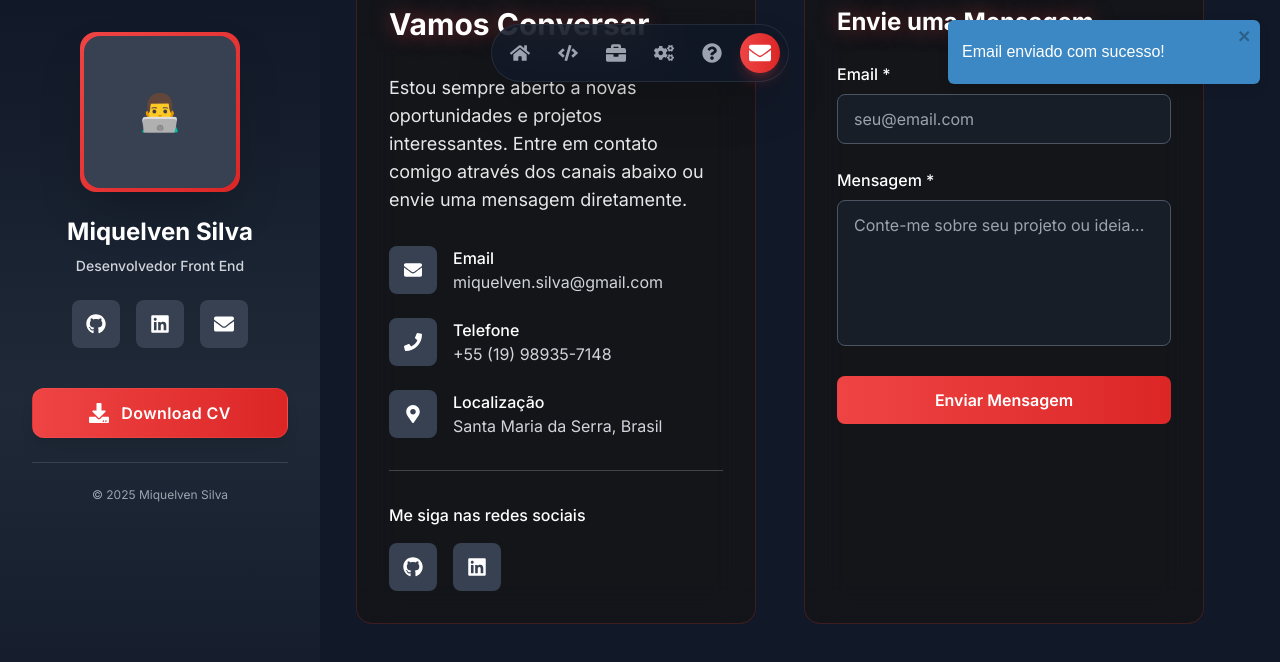
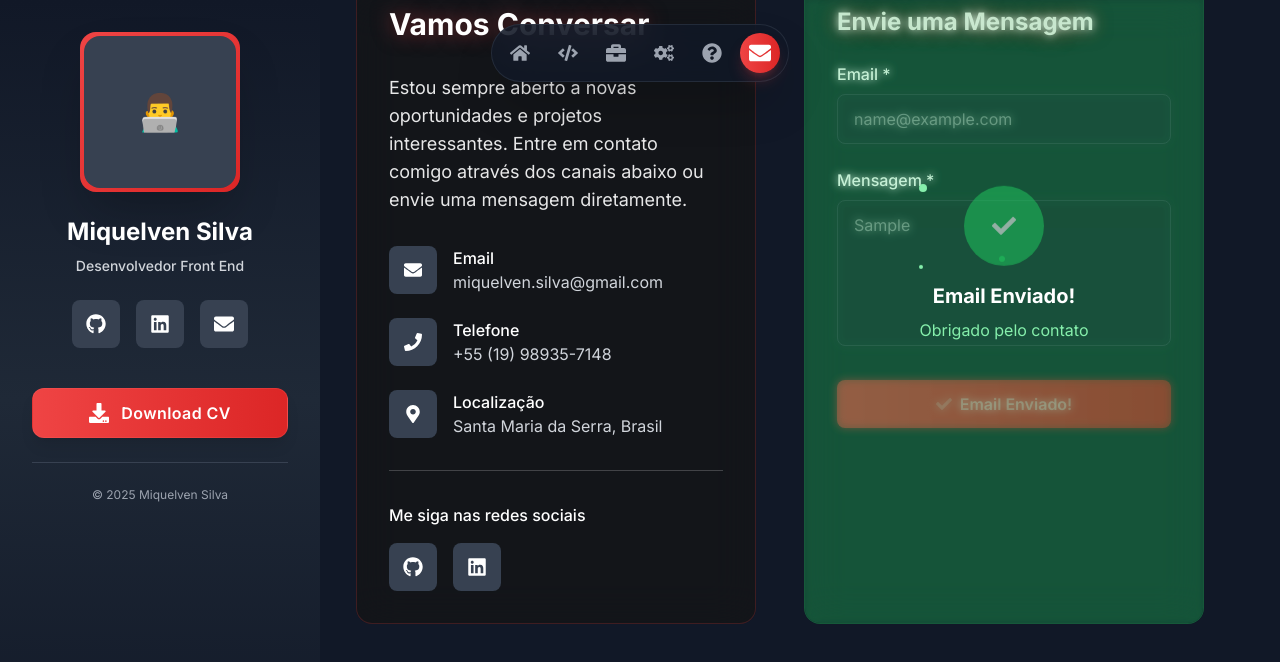
Before and after one commit to miquelven/Portifolio, a React (Vite) app: page / in a window 1280 px wide. Both pictures are taken after typing "name@example.com", "Sample" into the empty fields and a click on the button "Enviar Mensagem". Shown: the part 3298-3960 px from the top of the page. Built offline with nearby package versions, Linux system fonts and the light colour scheme.

Commit message:
style: adicao da animacao de confirmacao de envio de email na secao de contato

```diff
--- a/src/components/Contact/index.jsx
+++ b/src/components/Contact/index.jsx
@@ -9,6 +9,8 @@ import {
   FaEnvelope,
   FaPhone,
   FaMapMarkerAlt,
+  FaCheck,
+  FaPaperPlane,
 } from "react-icons/fa";
 import emailjs from "@emailjs/browser";
 
@@ -16,6 +18,7 @@ export default function Contact() {
   const [showError, setShowError] = useState(false);
   const [textAreaValue, setTextAreaValue] = useState("");
   const [isLoading, setIsLoading] = useState(false);
+  const [emailSent, setEmailSent] = useState(false);
 
   const validateTextArea = textAreaValue.trim().length < 4;
 
@@ -33,10 +36,15 @@ export default function Contact() {
         templateParams,
         "W7PLvOdvqRzXPUDr1"
       );
-      toast.success("Email enviado com sucesso!");
-      reset();
-      setShowError(false);
-      setTextAreaValue("");
+      setEmailSent(true);
+
+      // Reset após 3 segundos
+      setTimeout(() => {
+        setEmailSent(false);
+        reset();
+        setShowError(false);
+        setTextAreaValue("");
+      }, 3000);
     } catch (error) {
       toast.error("Erro ao enviar email. Tente novamente.");
     } finally {
@@ -68,11 +76,7 @@ export default function Contact() {
     <div className="my-32 md:my-52 max-w-[1500px] mx-auto px-4 md:px-5">
       <div className="grid grid-cols-1 lg:grid-cols-2 gap-8 md:gap-12">
         {/* Informações de contato */}
-        <div
-          className="glass-effect rounded-2xl p-6 md:p-8"
-          data-aos="fade-right"
-          data-aos-delay="300"
-        >
+        <div className="glass-effect rounded-2xl p-6 md:p-8">
           <h3 className="text-2xl md:text-3xl font-bold text-white mb-6 md:mb-8 text-glow">
             Vamos Conversar
           </h3>
@@ -95,8 +99,12 @@ export default function Contact() {
                 <FaEnvelope className="contact-icon text-white relative z-10 transition-all duration-300 group-hover:scale-125 group-hover:rotate-6" />
               </div>
               <div>
-                <p className="text-white font-medium text-sm md:text-base">Email</p>
-                <p className="text-gray-300 text-sm md:text-base">miquelven.silva@gmail.com</p>
+                <p className="text-white font-medium text-sm md:text-base">
+                  Email
+                </p>
+                <p className="text-gray-300 text-sm md:text-base">
+                  miquelven.silva@gmail.com
+                </p>
               </div>
             </div>
 
@@ -111,8 +119,12 @@ export default function Contact() {
                 <FaPhone className="contact-icon text-white relative z-10 transition-all duration-300 group-hover:scale-125 group-hover:rotate-6" />
               </div>
               <div>
-                <p className="text-white font-medium text-sm md:text-base">Telefone</p>
-                <p className="text-gray-300 text-sm md:text-base">+55 (19) 98935-7148</p>
+                <p className="text-white font-medium text-sm md:text-base">
+                  Telefone
+                </p>
+                <p className="text-gray-300 text-sm md:text-base">
+                  +55 (19) 98935-7148
+                </p>
               </div>
             </div>
 
@@ -127,8 +139,12 @@ export default function Contact() {
                 <FaMapMarkerAlt className="contact-icon text-white relative z-10 transition-all duration-300 group-hover:scale-125 group-hover:rotate-6" />
               </div>
               <div>
-                <p className="text-white font-medium text-sm md:text-base">Localização</p>
-                <p className="text-gray-300 text-sm md:text-base">Santa Maria da Serra, Brasil</p>
+                <p className="text-white font-medium text-sm md:text-base">
+                  Localização
+                </p>
+                <p className="text-gray-300 text-sm md:text-base">
+                  Santa Maria da Serra, Brasil
+                </p>
               </div>
             </div>
           </div>
@@ -167,7 +183,7 @@ export default function Contact() {
 
                 {/* Partículas animadas */}
                 <div className="absolute inset-0 opacity-0 group-hover:opacity-100 transition-opacity duration-500">
-                  <div className="absolute top-1 left-1 w-1 h-1 bg-white rounded-full animate-ping"></div>
+                  <div className="absolute top-10 left-10 w-1 h-1 bg-white rounded-full animate-ping"></div>
                   <div className="absolute top-2 right-2 w-0.5 h-0.5 bg-white rounded-full animate-pulse"></div>
                   <div className="absolute bottom-1 left-2 w-0.5 h-0.5 bg-white rounded-full animate-bounce"></div>
                 </div>
@@ -180,15 +196,42 @@ export default function Contact() {
 
         {/* Formulário de contato */}
         <div
-          className="glass-effect rounded-2xl p-6 md:p-8"
-          data-aos="fade-left"
-          data-aos-delay="500"
+          className={`glass-effect rounded-2xl p-6 md:p-8 relative overflow-hidden transition-all duration-500 ${
+            emailSent ? "bg-green-500/10 border-green-500/30" : ""
+          }`}
         >
+          {/* Animação de sucesso */}
+          {emailSent && (
+            <div className="absolute inset-0 flex items-center justify-center bg-green-500/20 backdrop-blur-sm z-20">
+              <div className="text-center animate-bounce">
+                <div className="w-20 h-20 bg-green-500 rounded-full flex items-center justify-center mx-auto mb-4 animate-pulse">
+                  <FaCheck className="text-white text-2xl" />
+                </div>
+                <h4 className="text-white text-xl font-bold mb-2">
+                  Email Enviado!
+                </h4>
+                <p className="text-green-300">Obrigado pelo contato</p>
+
+                {/* Partículas de celebração */}
+                <div className="absolute inset-0 pointer-events-none">
+                  <div className="absolute top-10 left-10 w-2 h-2 bg-green-400 rounded-full animate-ping"></div>
+                  <div className="absolute top-20 right-15 w-1 h-1 bg-green-300 rounded-full animate-bounce"></div>
+                  <div className="absolute bottom-20 left-20 w-1.5 h-1.5 bg-green-500 rounded-full animate-pulse"></div>
+                  <div className="absolute top-15 right-10 w-1 h-1 bg-green-400 rounded-full animate-ping"></div>
+                  <div className="absolute bottom-15 right-25 w-2 h-2 bg-green-300 rounded-full animate-bounce"></div>
+                </div>
+              </div>
+            </div>
+          )}
+
           <h3 className="text-xl md:text-2xl font-bold text-white mb-4 md:mb-6 text-glow">
             Envie uma Mensagem
           </h3>
 
-          <form onSubmit={handleSubmit(onSubmit)} className="space-y-4 md:space-y-6">
+          <form
+            onSubmit={handleSubmit(onSubmit)}
+            className="space-y-4 md:space-y-6"
+          >
             <div>
               <label
                 htmlFor="email"
@@ -199,9 +242,10 @@ export default function Contact() {
               <input
                 {...register("email")}
                 type="email"
+                disabled={emailSent}
                 className={`w-full px-3 md:px-4 py-2 md:py-3 bg-gray-800/50 border rounded-lg text-white placeholder-gray-400 focus:outline-none focus:ring-2 focus:ring-red-500 transition-all duration-300 text-sm md:text-base ${
                   errors.email ? "border-red-500" : "border-gray-600"
-                }`}
+                } ${emailSent ? "opacity-50" : ""}`}
                 placeholder="seu@email.com"
               />
               {errors.email && (
@@ -222,13 +266,14 @@ export default function Contact() {
                 name="message"
                 id="message"
                 rows="5"
+                disabled={emailSent}
                 onChange={(e) => setTextAreaValue(e.target.value)}
                 value={textAreaValue}
                 className={`w-full px-3 md:px-4 py-2 md:py-3 bg-gray-800/50 border rounded-lg text-white placeholder-gray-400 focus:outline-none focus:ring-2 focus:ring-red-500 transition-all duration-300 resize-none text-sm md:text-base ${
                   validateTextArea && showError
                     ? "border-red-500"
                     : "border-gray-600"
-                }`}
+                } ${emailSent ? "opacity-50" : ""}`}
                 placeholder="Conte-me sobre seu projeto ou ideia..."
               />
               {showError && (
@@ -244,11 +289,35 @@ export default function Contact() {
 
             <button
               type="submit"
-              disabled={isLoading}
+              disabled={isLoading || emailSent}
               onClick={() => setShowError(true)}
-              className="w-full bg-gradient-to-r from-red-500 to-red-600 hover:from-red-600 hover:to-red-700 text-white font-semibold py-2 md:py-3 px-4 md:px-6 rounded-lg transition-all duration-300 transform hover:scale-105 disabled:opacity-50 disabled:cursor-not-allowed disabled:transform-none text-sm md:text-base"
+              className={`group relative w-full bg-gradient-to-r from-red-500 to-red-600 hover:from-red-600 hover:to-red-700 text-white font-semibold py-2 md:py-3 px-4 md:px-6 rounded-lg transition-all duration-300 transform hover:scale-105 disabled:opacity-50 disabled:cursor-not-allowed disabled:transform-none text-sm md:text-base overflow-hidden ${
+                emailSent ? "from-green-500 to-green-600" : ""
+              }`}
             >
-              {isLoading ? "Enviando..." : "Enviar Mensagem"}
+              {/* Efeito de brilho no botão */}
+              {!emailSent && !isLoading && (
+                <div className="absolute inset-0 bg-gradient-to-r from-transparent via-white/20 to-transparent -translate-x-full group-hover:translate-x-full transition-transform duration-700"></div>
+              )}
+
+              <span className="relative z-10 flex items-center justify-center gap-2">
+                {isLoading ? (
+                  <>
+                    <FaPaperPlane className="animate-bounce" />
+                    Enviando...
+                  </>
+                ) : emailSent ? (
+                  <>
+                    <FaCheck className="animate-pulse" />
+                    Email Enviado!
+                  </>
+                ) : (
+                  <>
+                    <FaPaperPlane className="group-hover:translate-x-1 transition-transform duration-300" />
+                    Enviar Mensagem
+                  </>
+                )}
+              </span>
             </button>
           </form>
         </div>
```
